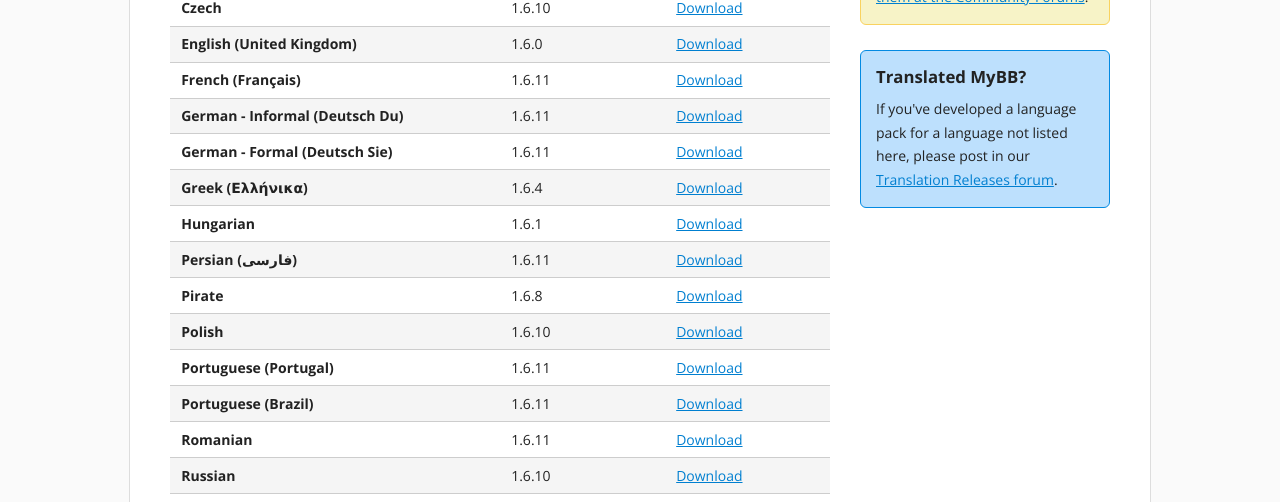
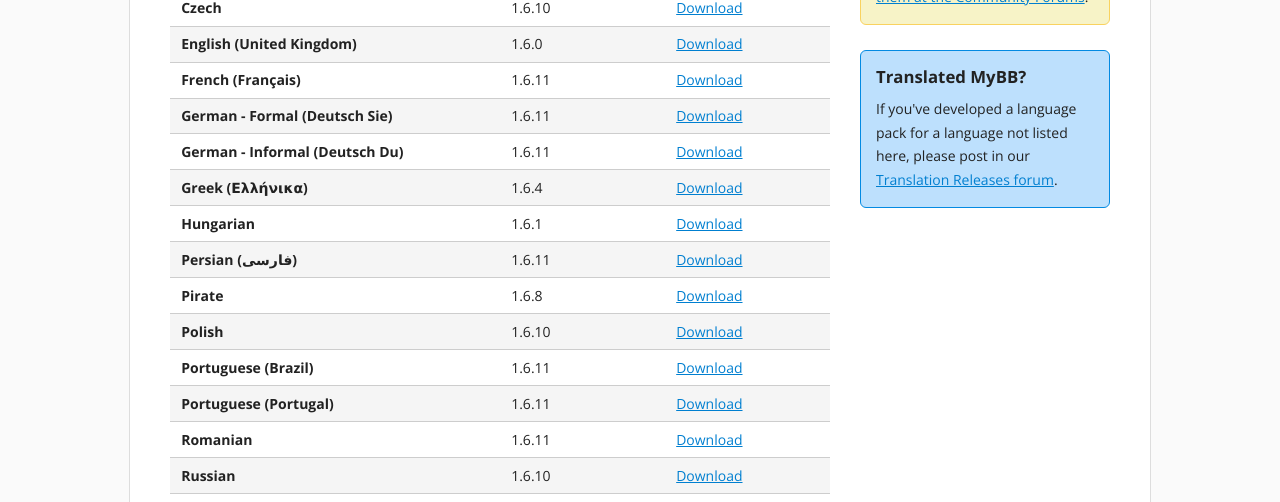
Before and after one commit to mybb/mybb.com, a Jekyll site: the page built from download/translations.html, in a window 1280 px wide. Shown: the part 543-1045 px from the top of the page. Built offline with Jekyll 4.4.1, drawn with Linux system fonts in a browser that asks for light colours; nearby versions of some CDN libraries; Markdown is read by kramdown in place of the engine named in the settings.

Commit message:
Automatically sort team and translation tables alphabetically
Also adding extra spacing to translations data file

```diff
--- a/_includes/team_table.html
+++ b/_includes/team_table.html
@@ -10,7 +10,8 @@
 		</tr>
 	</thead>
 	<tbody>
-		{% for member in include.team_data %}
+		{% assign sorted_team_data = include.team_data | sort:"name" %}
+		{% for member in sorted_team_data %}
 		<tr>
 			<th class="row">{{ member.name }}</th>
 			<td><a href="http://community.mybb.com/user-{{ member.uid }}.html">{{ member.username }}</a></td>
--- a/download/translations.html
+++ b/download/translations.html
@@ -34,7 +34,8 @@
 				</tr>
 			</thead>
 			<tbody>
-				{% for translation in site.data.translations %}
+				{% assign sorted_translations = site.data.translations | sort:"language" %}
+				{% for translation in sorted_translations %}
 				<tr>
 					<th class="row">{{ translation.language }}</th>
 					<td>{{ translation.version }}</td>
```
Also changed, not shown: _data/translations.yml (+19 -0 lines).
